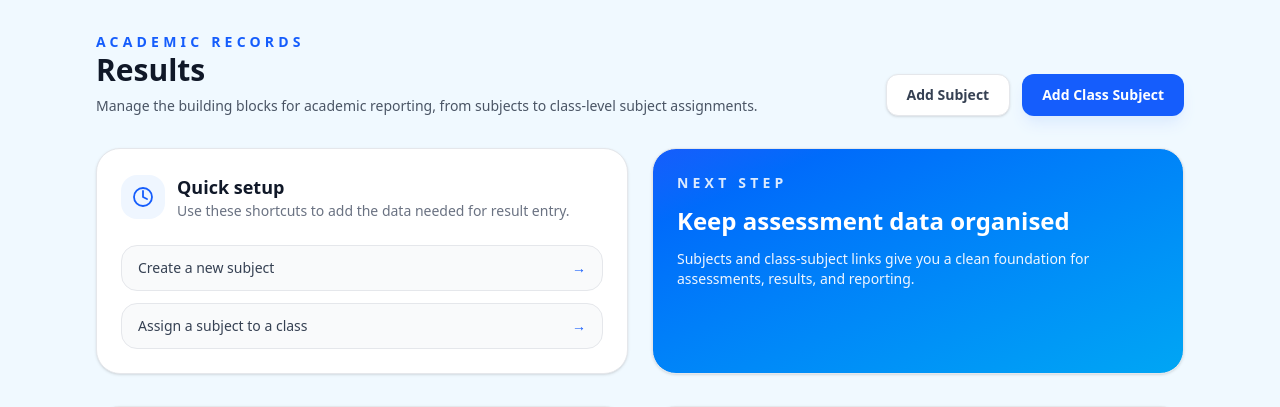
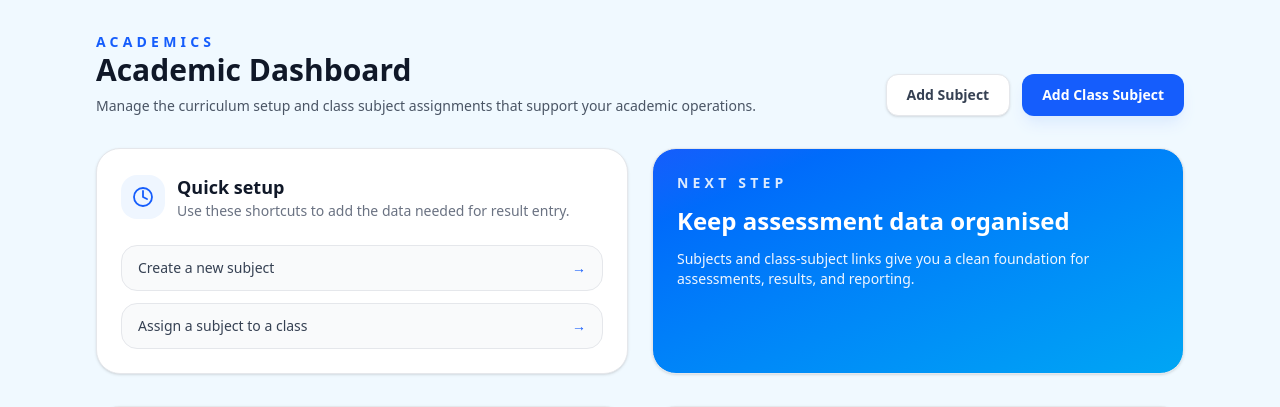
Before and after one commit to johnston-kweku/edutrack, a Django app: template academics/templates/academics/academics_landing.html in a window 1280 px wide. Shown: the top 407 px of the page. Run offline with Django 5.2, Linux system fonts and the light colour scheme; the template is opened without the code that fills it, so the values that code supplies are empty; style sheets or scripts are compiled from the project's sources.

Commit message:
Feat: academics dashboard

```diff
--- a/academics/templates/academics/academics_landing.html
+++ b/academics/templates/academics/academics_landing.html
@@ -1,14 +1,14 @@
 {% extends 'base.html' %}
 
-{% block title %}Results{% endblock %}
+{% block title %}Academics{% endblock %}
 
 {% block content %}
 <div class="max-w-6xl mx-auto px-4 sm:px-6 lg:px-8 py-8 space-y-8">
     <div class="flex flex-col gap-4 lg:flex-row lg:items-end lg:justify-between">
         <div>
-            <p class="text-sm font-semibold uppercase tracking-[0.3em] text-blue-600">Academic Records</p>
-            <h1 class="text-3xl font-black text-gray-900">Results</h1>
-            <p class="mt-2 max-w-2xl text-sm text-gray-600">Manage the building blocks for academic reporting, from subjects to class-level subject assignments.</p>
+            <p class="text-sm font-semibold uppercase tracking-[0.3em] text-blue-600">Academics</p>
+            <h1 class="text-3xl font-black text-gray-900">Academic Dashboard</h1>
+            <p class="mt-2 max-w-2xl text-sm text-gray-600">Manage the curriculum setup and class subject assignments that support your academic operations.</p>
         </div>
         <div class="flex flex-wrap gap-3">
             <a href="{% url 'academics:add_subject' %}" class="inline-flex items-center justify-center gap-2 rounded-xl border border-gray-200 bg-white px-5 py-2.5 text-sm font-semibold text-gray-700 shadow-sm transition-all hover:bg-gray-50">
```
Also changed, not shown: academics/forms.py (line endings or trailing spaces).
